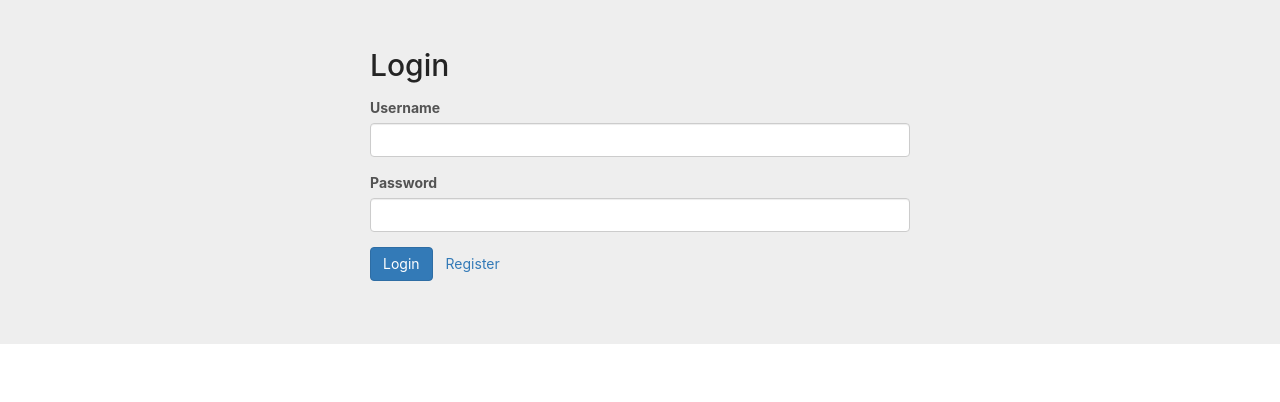
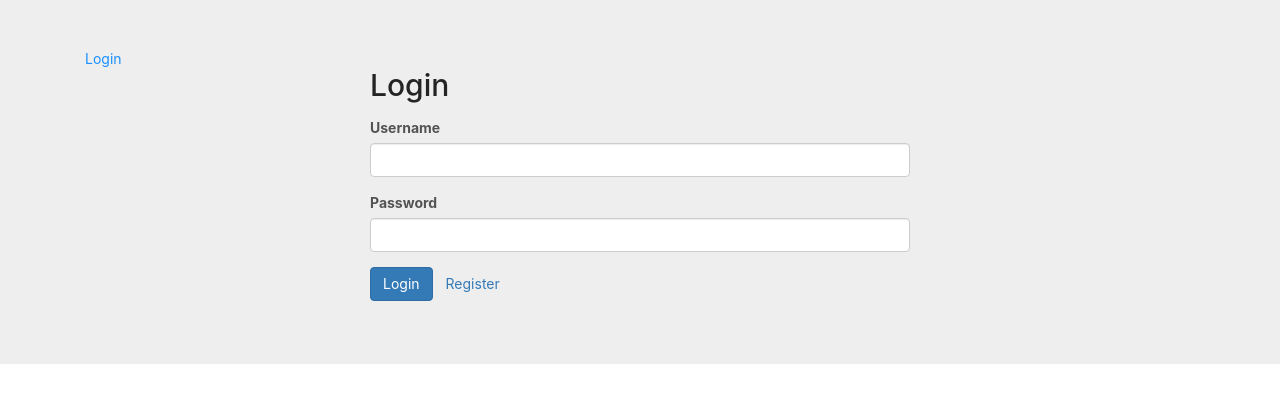
Before and after one commit to ChrisIsStudent/newblockdatabase, a React (Create React App) app: page /login in a window 1280 px wide. Shown: the top 402 px of the page. Built offline with nearby package versions, Linux system fonts and the light colour scheme.

Commit message:
add login out

```diff
--- a/src/components/App.js
+++ b/src/components/App.js
@@ -31,7 +31,14 @@ class App extends React.Component {
         let user = localStorage.getItem("user")
         this.state.user = JSON.parse(user)
 
+        this.onClickLoginOut = this.onClickLoginOut.bind(this)
 
+    }
+
+    onClickLoginOut() {
+        this.setState({
+            user: null
+        })
     }
 
     render() {
@@ -46,13 +53,12 @@ class App extends React.Component {
                     <div className={`alert ${alert.type}`}>{alert.message}</div>
                     }
 
-
                     <Router history={history}>
                         <div>
                             <div className="header">
-                                <div className="col-sm-10">{localStorage.getItem('user') ? "Hi": ""}</div>
+                                <div className="col-sm-10">{this.state.user ? "Hi, "+this.state.user.username: <Link to="/login">Login</Link>}</div>
                                 <div className="col-sm-2">
-                                    {localStorage.getItem('user')  ?          <Link to="/login">Logout</Link> : ""}
+                                    {this.state.user ? <Link to="/login" onClick={this.onClickLoginOut}>Logout</Link> : ""}
                                 </div>
                             </div>
                             <PrivateRoute exact path="/" component={Display}/>
```
